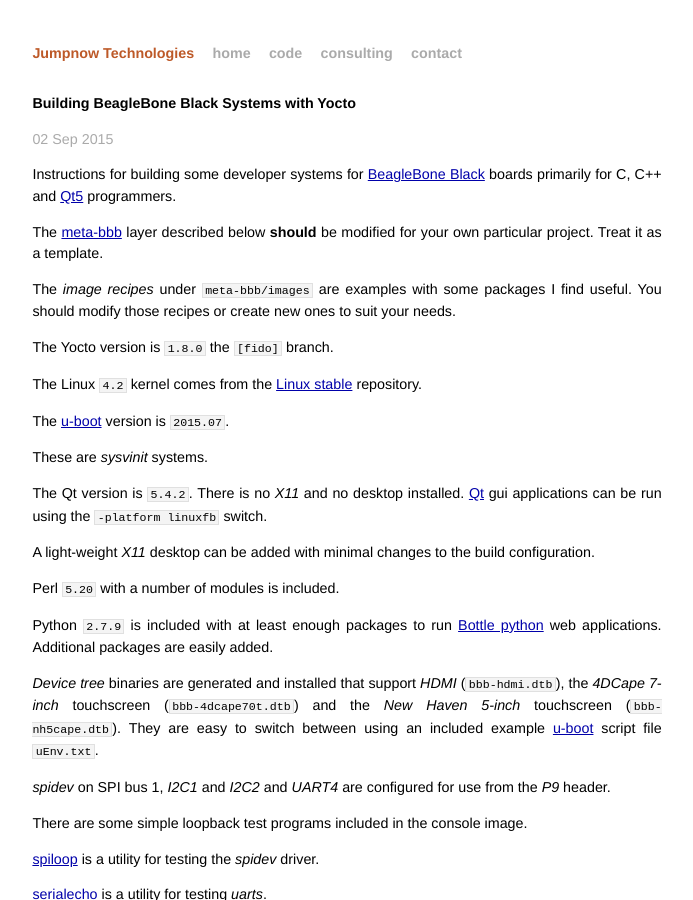
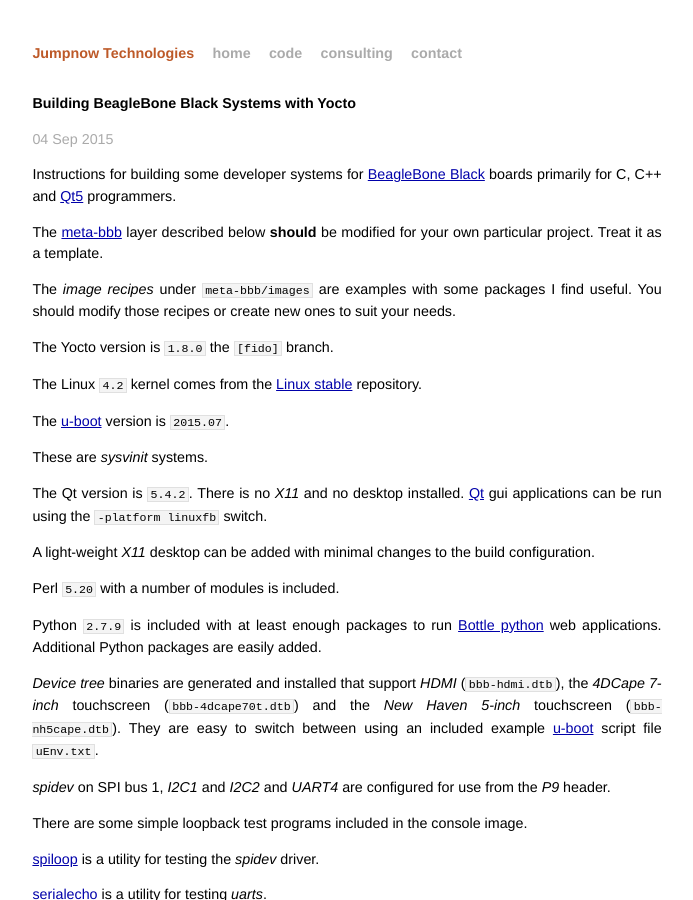
Before and after one commit to jumpnow/jumpnowtek-site, a Jekyll site: the page built from _posts/2015-06-08-BeagleBone-Systems-with-Yocto.md, in a window 1280 px wide and 900 px high. Shown: the whole window, without its empty margins (293-986 px from the left). Built offline with Jekyll 4.4.1, drawn with Linux system fonts in a browser that asks for light colours; some of the changed text lies outside the part shown.

Commit message:
Updates to bbb yocto doc

```diff
--- a/_posts/2015-06-08-BeagleBone-Systems-with-Yocto.md
+++ b/_posts/2015-06-08-BeagleBone-Systems-with-Yocto.md
@@ -2,7 +2,7 @@
 layout: post
 title: Building BeagleBone Black Systems with Yocto
 description: "Building customized systems for the BeagleBone Black using tools from the Yocto Project"
-date: 2015-09-02 06:25:00
+date: 2015-09-04 07:52:00
 categories: beaglebone
 tags: [linux, beaglebone, yocto]
 ---
@@ -27,7 +27,7 @@
 
 Perl `5.20` with a number of modules is included.
 
-Python `2.7.9` is included with at least enough packages to run [Bottle python][bottle-python] web applications. Additional packages are easily added.
+Python `2.7.9` is included with at least enough packages to run [Bottle python][bottle-python] web applications. Additional Python packages are easily added.
 
 *Device tree* binaries are generated and installed that support *HDMI* (`bbb-hdmi.dtb`), the *4DCape 7-inch* touchscreen (`bbb-4dcape70t.dtb`) and the *New Haven 5-inch* touchscreen (`bbb-nh5cape.dtb`). They are easy to switch between using an included example [u-boot][uboot] script file `uEnv.txt`.
 
```
Also changed, not shown: other parts of _posts/2015-06-08-BeagleBone-Systems-with-Yocto.md (+1 -1 lines).
